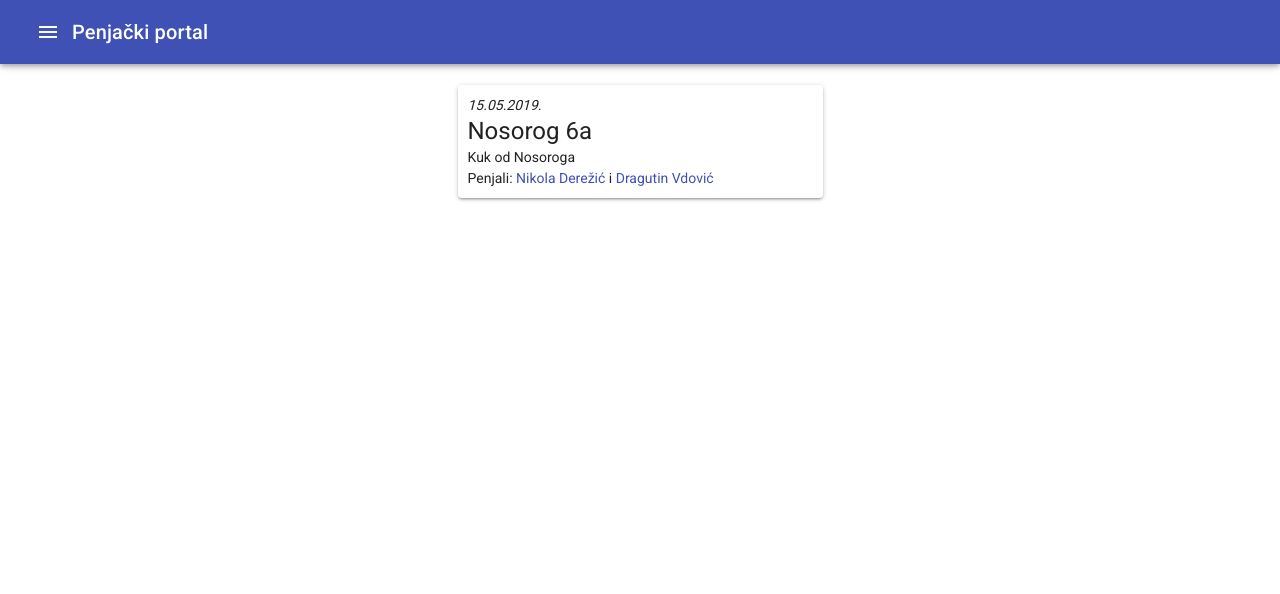
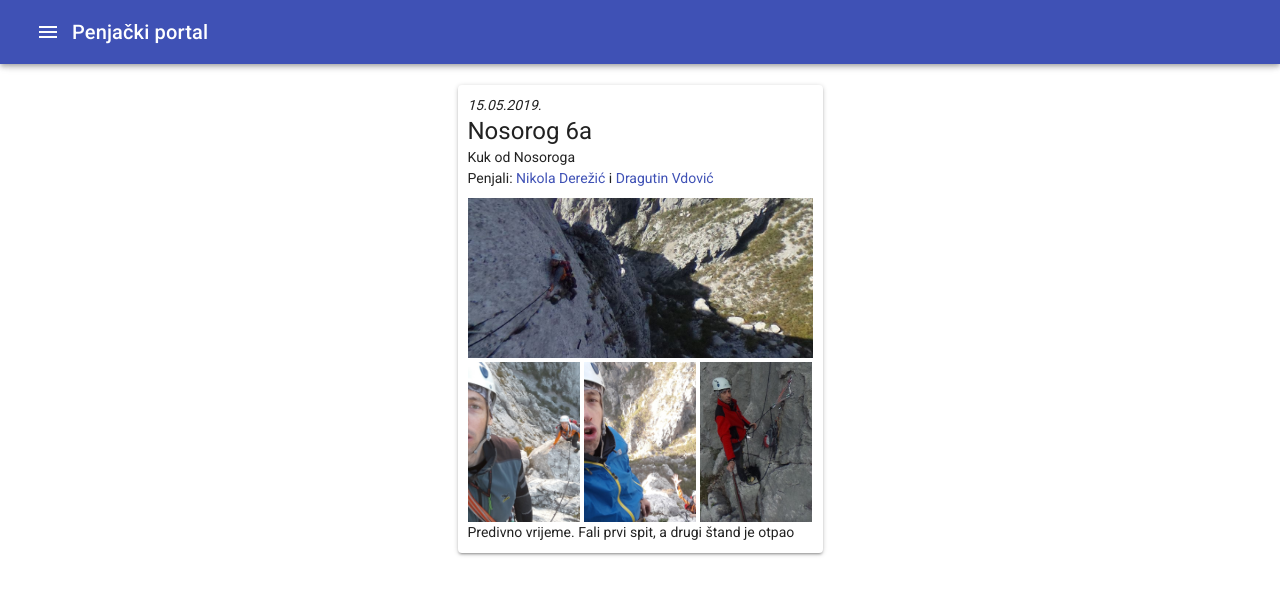
Before and after one commit to knee-cola/portal-penjanje, a React (Create React App) app: page /usponi/1 in a window 1280 px wide. Shown: the top 594 px of the page. Built offline with nearby package versions, Linux system fonts and the light colour scheme.

Commit message:
dodan lightbox

```diff
--- a/src/components/ImageGallery.js
+++ b/src/components/ImageGallery.js
@@ -3,6 +3,7 @@ import PropTypes from 'prop-types';
 import { withStyles } from '@material-ui/core/styles';
 import GridList from '@material-ui/core/GridList';
 import GridListTile from '@material-ui/core/GridListTile';
+import ImageLightBox from './ImageLightBox';
 
 const styles = theme => ({
   root: {
@@ -22,15 +23,27 @@ const styles = theme => ({
 function ImageGallery(props) {
   const { classes, images } = props;
 
+  const [lightBoxOpen, setLightBoxOpen] = React.useState(false);
+  const [selectedImage, setSelectedImage] = React.useState(false);
+
+  const handleClickOpen = (image) => {
+    setSelectedImage(image);
+    setLightBoxOpen(true);
+  }
+  const handleClickClose = () => {
+    setLightBoxOpen(false);
+  }
+
   return (
     <div className={classes.root}>
       <GridList cellHeight={160} className={classes.gridList} cols={3}>
-        {images.map(tile => (
-          <GridListTile key={tile.img} cols={tile.cols || 1}>
-            <img src={tile.img} alt={tile.title} />
+        {images.map(image => (
+          <GridListTile key={image.file} cols={image.cols || 1} onClick={() => handleClickOpen(image)}>
+            <img src={image.file} alt={image.title} />
           </GridListTile>
         ))}
       </GridList>
+      <ImageLightBox open={lightBoxOpen} onClose={handleClickClose} image={selectedImage} />
     </div>
   );
 }
--- /dev/null
+++ b/src/components/ImageLightBox.js
@@ -0,0 +1,27 @@
+import React from 'react';
+import PropTypes from 'prop-types';
+import Dialog from '@material-ui/core/Dialog';
+import { IconButton, Icon } from '@material-ui/core';
+
+function ImageLightBox(props) {
+  const { onClose, open, image } = props;
+
+  function handleClose() {
+    onClose();
+  }
+
+  return (
+    <Dialog onClose={handleClose} aria-labelledby="simple-dialog-title" open={open} >
+        <IconButton aria-label="Close" onClick={handleClose}>
+          <Icon>close</Icon>
+        </IconButton>
+        <img src={image.file} alt={image.title} height="100%" />
+    </Dialog>
+  );
+}
+
+ImageLightBox.propTypes = {
+  onClose: PropTypes.func
+};
+
+export default ImageLightBox;
--- a/src/details/UsponDetails.js
+++ b/src/details/UsponDetails.js
@@ -1,6 +1,12 @@
 import React from 'react';
 import { Paper, Typography, withStyles, Link } from '@material-ui/core';
 import { Link as RouterLink } from 'react-router-dom';
+import ImageGallery from '../components/ImageGallery';
+
+import img0 from '../img//usponi/brid-za-veliki-cekic-0.jpg';
+import img1 from '../img//usponi/brid-za-veliki-cekic-1.jpg';
+import img2 from '../img//usponi/brid-za-veliki-cekic-2.jpg';
+import img3 from '../img//usponi/brid-za-veliki-cekic-3.jpg';
 
 const styles = {
     paper: {
@@ -11,6 +17,13 @@ const styles = {
         marginBottom: 0
     }
   };
+
+const images = [
+    { file: img0, cols: 3, title:'' },
+    { file: img1, cols: 1, title:'' },
+    { file: img2, cols: 1, title:'' },
+    { file: img3, cols: 1, title:'' },
+];
 
 const UsponDetails = ({classes}) =>
 <Paper className={classes.paper}>
@@ -26,6 +39,10 @@ const UsponDetails = ({classes}) =>
     <Typography component="p">
         Penjali: <Link component={RouterLink} to="/penjaci/@knee-cola/">Nikola Derežić</Link> i <Link component={RouterLink} to="/penjaci/@krcko/">Dragutin Vdović</Link>
     </Typography>
+    <ImageGallery images={images} />
+    <Typography component="p">
+        Predivno vrijeme. Fali prvi spit, a drugi štand je otpao
+    </Typography>
 </Paper>;
 
 export default withStyles(styles)(UsponDetails);
```
Also changed, not shown: 1 other file (tests, documents, lock files or other folders).
